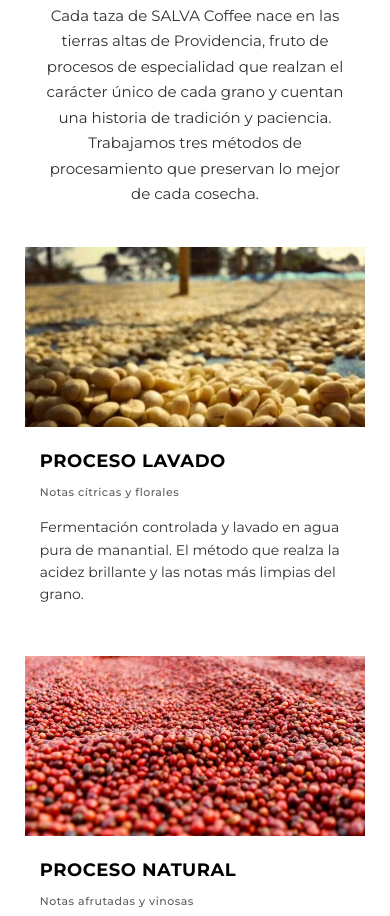
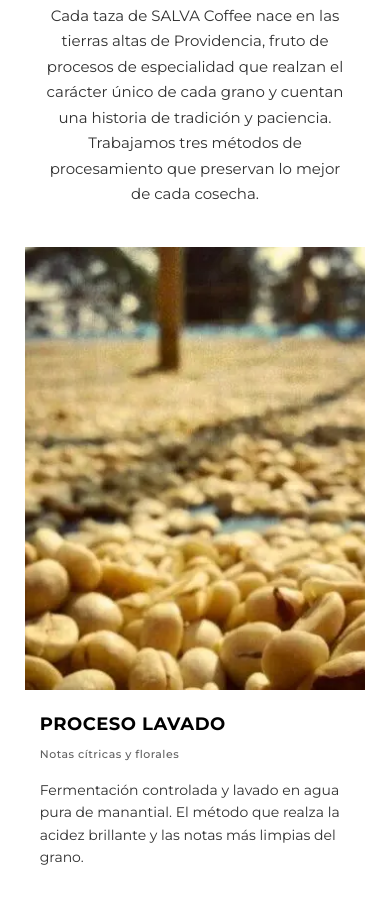
Before and after one commit to salvacoffee/salvacoffee, a website: page index.html in a window 390 px wide. Shown: the part 2610-3526 px from the top of the page. Drawn offline with Linux system fonts and the light colour scheme.

Commit message:
edit imge

```diff
--- a/css/styles.css
+++ b/css/styles.css
@@ -837,11 +837,16 @@ body {
 
 .proceso-image {
     width: 100%;
-    height: 250px;
+    height: 0;
+    padding-bottom: 130%; /* Proporción 1:1.3 (altura 30% mayor que el ancho) */
     overflow: hidden;
+    position: relative;
 }
 
 .proceso-image img {
+    position: absolute;
+    top: 0;
+    left: 0;
     width: 100%;
     height: 100%;
     object-fit: cover;
@@ -915,7 +920,7 @@ body {
     }
 
     .proceso-image {
-        height: 200px;
+        padding-bottom: 130%; /* Mantener proporción 1:1.3 en móvil */
     }
 
     .proceso-content {
@@ -934,7 +939,7 @@ body {
     }
 
     .proceso-image {
-        height: 180px;
+        padding-bottom: 130%; /* Mantener proporción 1:1.3 en móvil */
     }
 
     .proceso-content {
```
